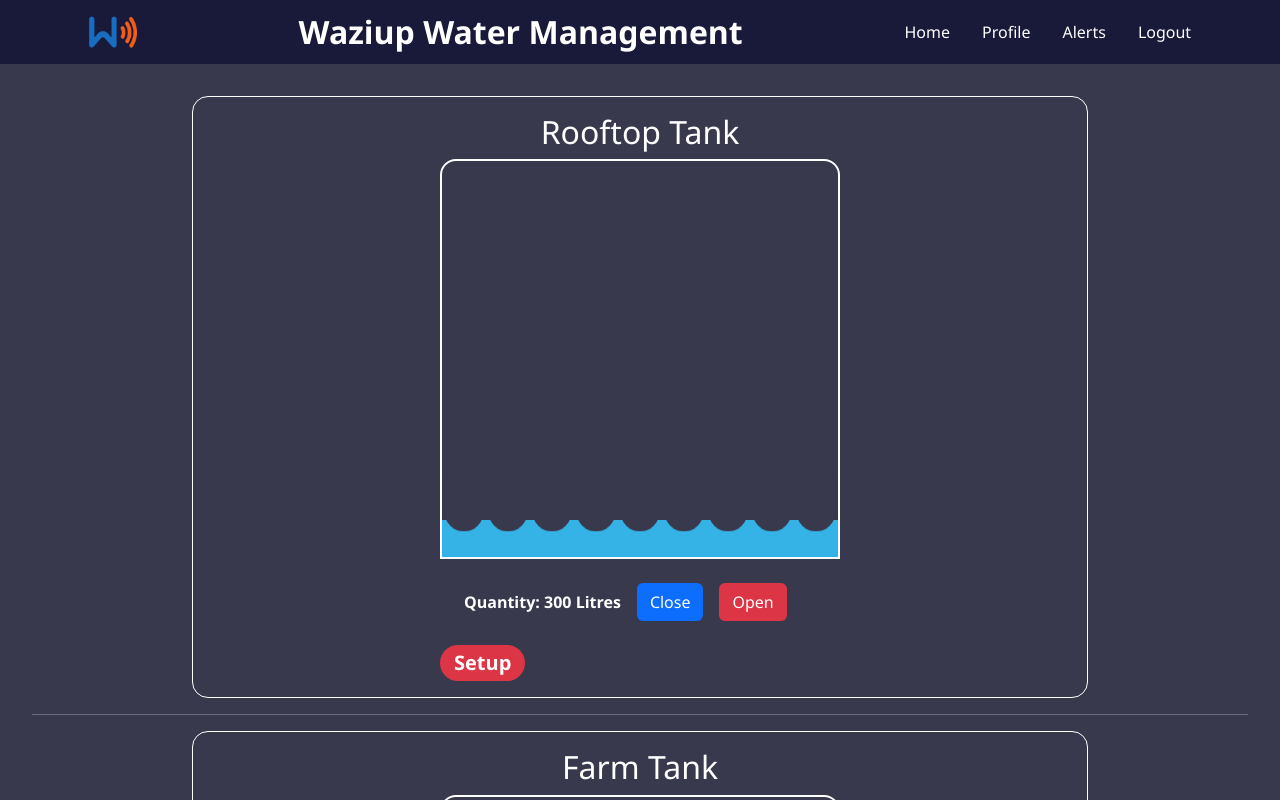
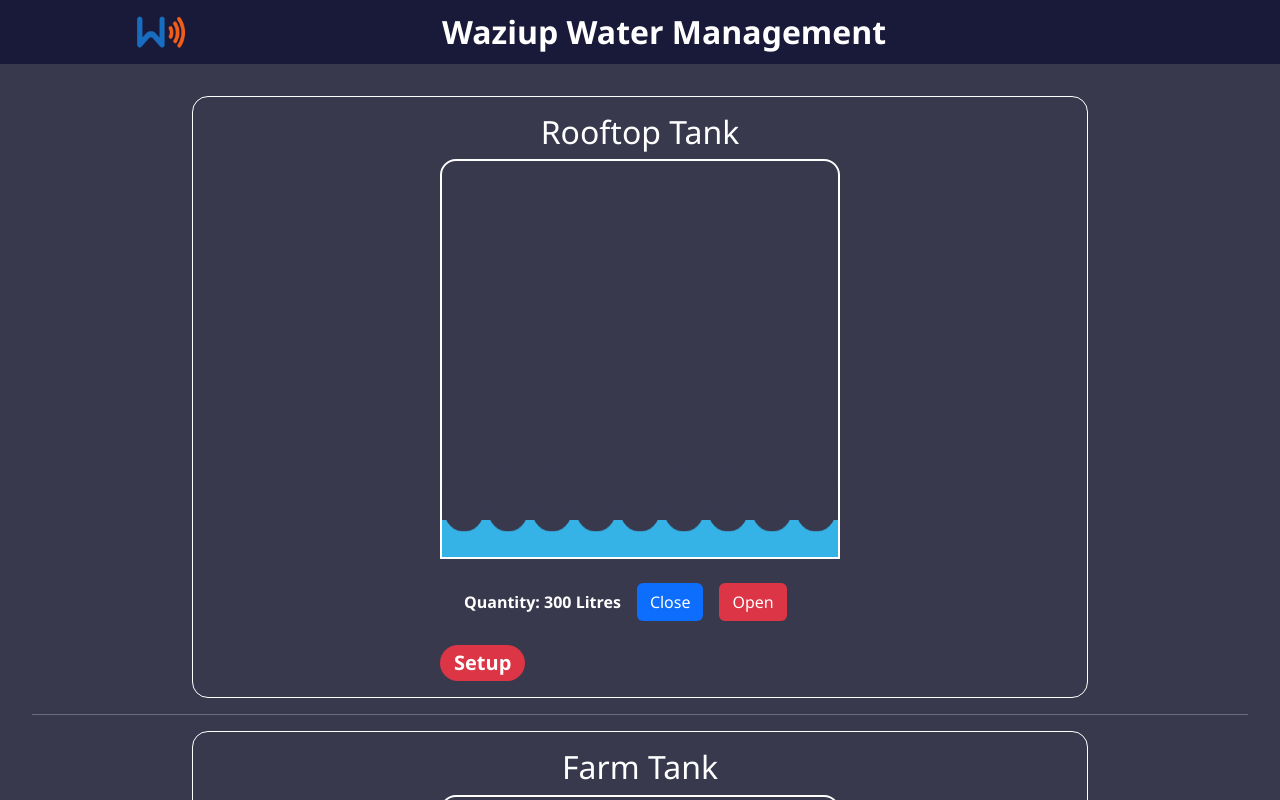
Before and after one commit to JosephMusya/watermanagement, a React (Create React App) app: page / in a window 1280 px wide. Shown: the top 800 px of the page. Built offline with nearby package versions, Linux system fonts and the light colour scheme.

Commit message:
Restricted displayed content

```diff
--- a/src/components/MainNav.js
+++ b/src/components/MainNav.js
@@ -1,13 +1,25 @@
 import {Link} from 'react-router-dom'
 import Logo from './media/logo.webp'
-import {useNavigate} from 'react-router-dom';
+import {useContext} from 'react';
+import {LoginContext} from '../providers/LoginProvider';
 
 function Navbar(){
-    const navigate = useNavigate();
+    const [loginStatus, setLoginStatus] = useContext(LoginContext)
+
     function logoutHandler(){
         window.localStorage.removeItem('token')
-        console.log('Logged out..')
-        navigate('/')
+        setLoginStatus(false)
+    }
+
+    function displayNavItems(){
+        return(
+            <div className="nav-elements">
+                <Link to='/'>Home</Link>
+                <Link to='/user-profile'>Profile</Link>
+                <Link to='/alerts'>Alerts</Link>
+                <Link onClick={logoutHandler}>Logout</Link>
+            </div>
+        )
     }
     return (
         <nav>
@@ -17,12 +29,11 @@ function Navbar(){
             <div>
                 <strong>Waziup Water Management</strong>
             </div>
-            <div className="nav-elements">
-                <Link to='/'>Home</Link>
-                <Link to='/user-profile'>Profile</Link>
-                <Link to='/alerts'>Alerts</Link>
-                <Link onClick={logoutHandler}>Logout</Link>
-            </div>
+                {
+                    loginStatus ? displayNavItems():
+                    <div></div>
+                }
+
         </nav>
     );
 
```
